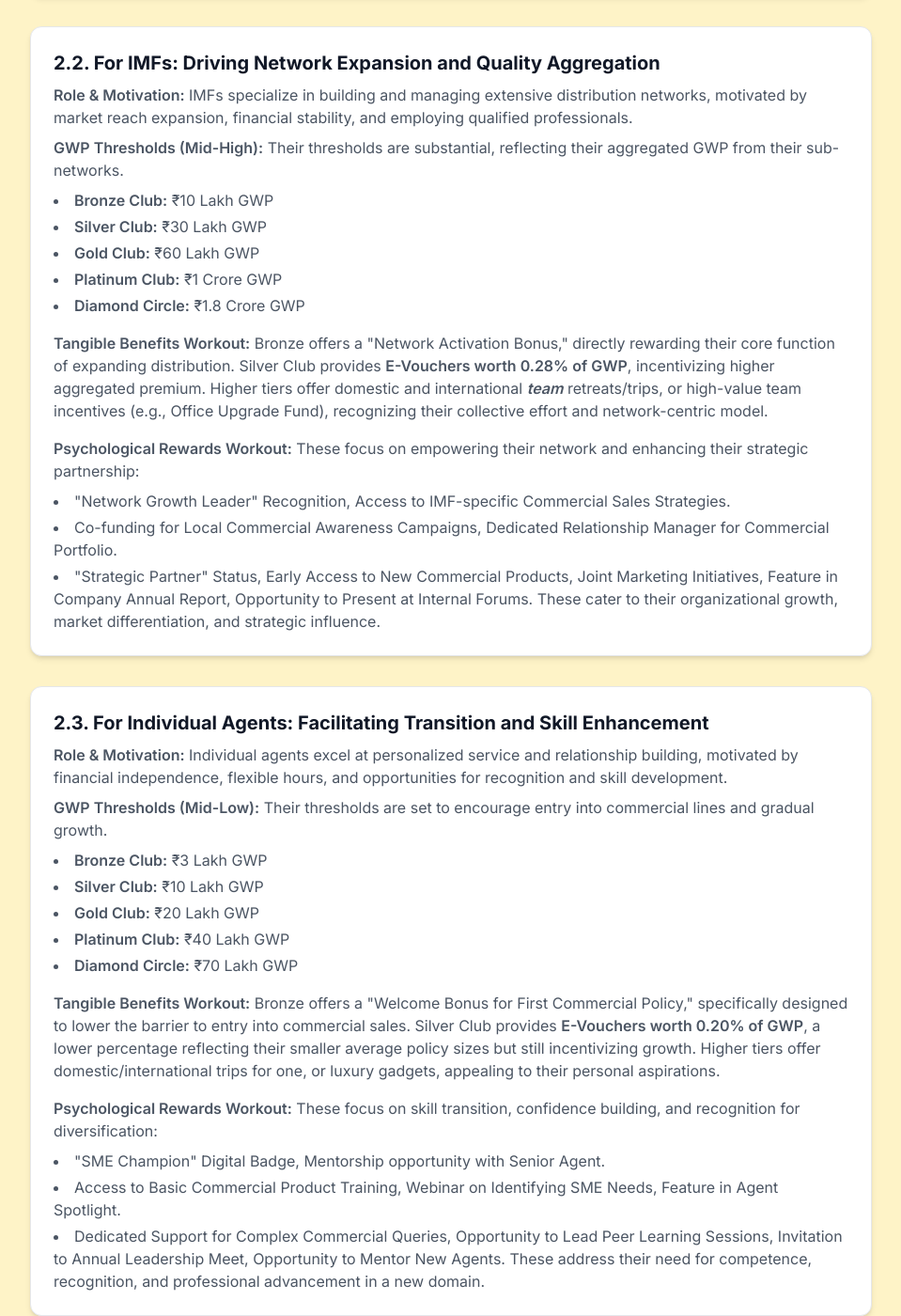
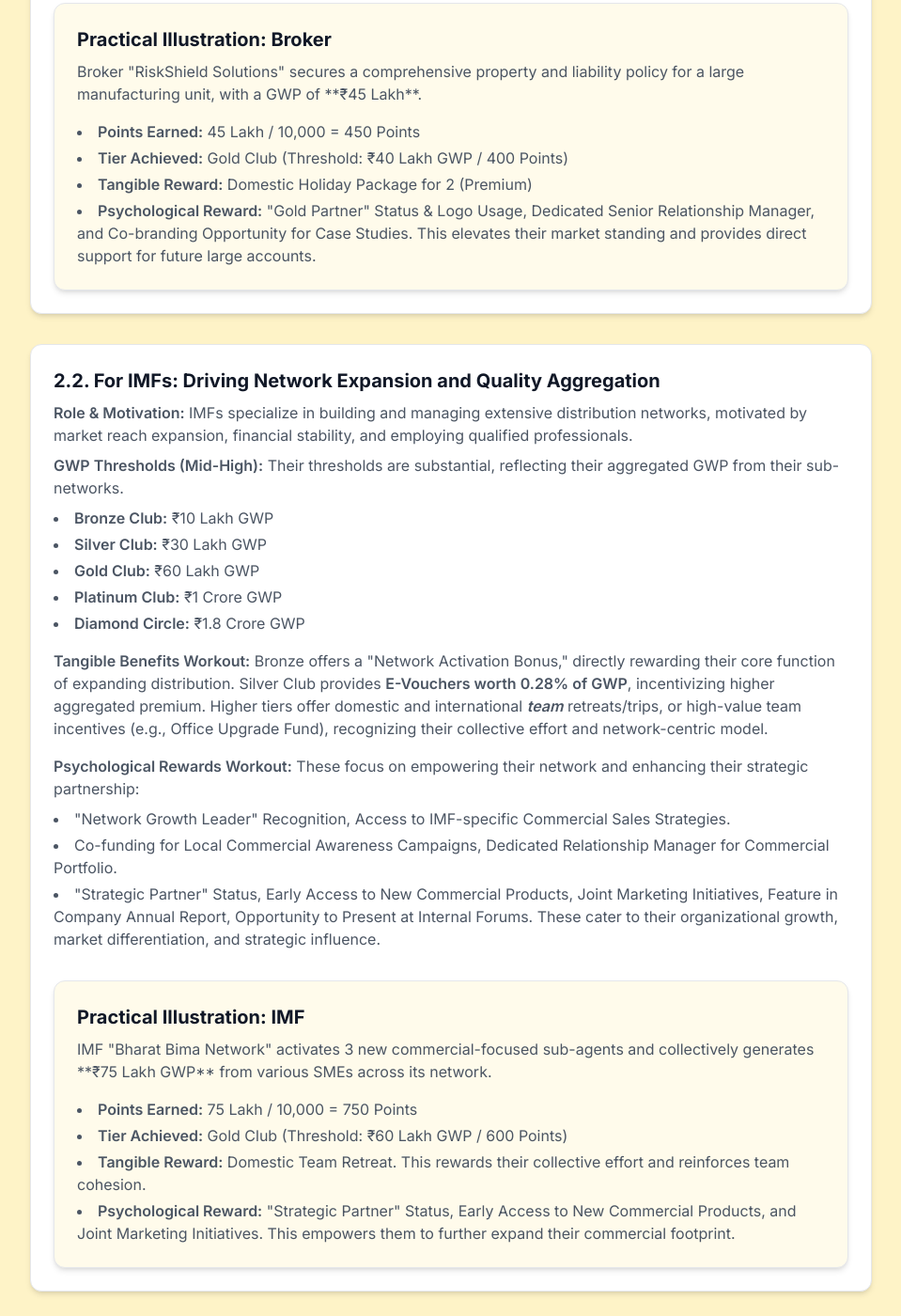
Before and after one commit to NexGenInsureTech/sme_vijayata, a plain HTML site: page index.html in a window 1280 px wide. Shown: the part 4822-6222 px from the top of the page at 94% size, without its empty margins (160-1119 px from the left). Drawn offline with nearby package versions, Linux system fonts and the light colour scheme.

Commit message:
Update index.html

```diff
--- a/index.html
+++ b/index.html
@@ -242,6 +242,17 @@
                                     <li>"Gold Partner" Status & Logo Usage, Dedicated Senior Relationship Manager, Co-branding Opportunity for Case Studies.</li>
                                     <li>Invitation to Annual Broker Summit, Seat on "Chairman's Advisory Council", Priority Access to New Commercial Products. These fulfill their need for esteem, recognition, and self-actualization as strategic partners.</li>
                                 </ul>
+
+                                <div class="mt-8 p-6 bg-amber-50 rounded-xl shadow-md border border-gray-200">
+                                    <h4 class="text-xl font-bold text-gray-900">Practical Illustration: Broker</h4>
+                                    <p class="mt-2 text-gray-600">Broker "RiskShield Solutions" secures a comprehensive property and liability policy for a large manufacturing unit, with a GWP of **₹45 Lakh**.</p>
+                                    <ul class="mt-4 list-disc list-inside text-gray-600 space-y-1">
+                                        <li><strong class="font-semibold">Points Earned:</strong> 45 Lakh / 10,000 = 450 Points</li>
+                                        <li><strong class="font-semibold">Tier Achieved:</strong> Gold Club (Threshold: ₹40 Lakh GWP / 400 Points)</li>
+                                        <li><strong class="font-semibold">Tangible Reward:</strong> Domestic Holiday Package for 2 (Premium)</li>
+                                        <li><strong class="font-semibold">Psychological Reward:</strong> "Gold Partner" Status & Logo Usage, Dedicated Senior Relationship Manager, and Co-branding Opportunity for Case Studies. This elevates their market standing and provides direct support for future large accounts.</li>
+                                    </ul>
+                                </div>
                             </div>
 
                             <div class="bg-white p-6 rounded-xl shadow-md border border-gray-200">
@@ -262,6 +273,17 @@
                                     <li>Co-funding for Local Commercial Awareness Campaigns, Dedicated Relationship Manager for Commercial Portfolio.</li>
                                     <li>"Strategic Partner" Status, Early Access to New Commercial Products, Joint Marketing Initiatives, Feature in Company Annual Report, Opportunity to Present at Internal Forums. These cater to their organizational growth, market differentiation, and strategic influence.</li>
                                 </ul>
+
+                                <div class="mt-8 p-6 bg-amber-50 rounded-xl shadow-md border border-gray-200">
+                                    <h4 class="text-xl font-bold text-gray-900">Practical Illustration: IMF</h4>
+                                    <p class="mt-2 text-gray-600">IMF "Bharat Bima Network" activates 3 new commercial-focused sub-agents and collectively generates **₹75 Lakh GWP** from various SMEs across its network.</p>
+                                    <ul class="mt-4 list-disc list-inside text-gray-600 space-y-1">
+                                        <li><strong class="font-semibold">Points Earned:</strong> 75 Lakh / 10,000 = 750 Points</li>
+                                        <li><strong class="font-semibold">Tier Achieved:</strong> Gold Club (Threshold: ₹60 Lakh GWP / 600 Points)</li>
+                                        <li><strong class="font-semibold">Tangible Reward:</strong> Domestic Team Retreat. This rewards their collective effort and reinforces team cohesion.</li>
+                                        <li><strong class="font-semibold">Psychological Reward:</strong> "Strategic Partner" Status, Early Access to New Commercial Products, and Joint Marketing Initiatives. This empowers them to further expand their commercial footprint.</li>
+                                    </ul>
+                                </div>
                             </div>
 
                             <div class="bg-white p-6 rounded-xl shadow-md border border-gray-200">
@@ -282,6 +304,17 @@
                                     <li>Access to Basic Commercial Product Training, Webinar on Identifying SME Needs, Feature in Agent Spotlight.</li>
                                     <li>Dedicated Support for Complex Commercial Queries, Opportunity to Lead Peer Learning Sessions, Invitation to Annual Leadership Meet, Opportunity to Mentor New Agents. These address their need for competence, recognition, and professional advancement in a new domain.</li>
                                 </ul>
+
+                                <div class="mt-8 p-6 bg-amber-50 rounded-xl shadow-md border border-gray-200">
+                                    <h4 class="text-xl font-bold text-gray-900">Practical Illustration: Individual Agent</h4>
+                                    <p class="mt-2 text-gray-600">Agent "Priya Sharma" successfully transitions into commercial lines, selling 2 property policies and 1 group health policy to local businesses, accumulating **₹12 Lakh GWP**.</p>
+                                    <ul class="mt-4 list-disc list-inside text-gray-600 space-y-1">
+                                        <li><strong class="font-semibold">Points Earned:</strong> 12 Lakh / 10,000 = 120 Points</li>
+                                        <li><strong class="font-semibold">Tier Achieved:</strong> Silver Club (Threshold: ₹10 Lakh GWP / 100 Points)</li>
+                                        <li><strong class="font-semibold">Tangible Reward:</strong> E-Vouchers worth 0.20% of GWP (₹2,400).</li>
+                                        <li><strong class="font-semibold">Psychological Reward:</strong> Silver Partner Certificate, Access to Basic Commercial Product Training, and a Webinar on Identifying SME Needs. This builds her confidence and equips her for further commercial sales.</li>
+                                    </ul>
+                                </div>
                             </div>
 
                             <div class="bg-white p-6 rounded-xl shadow-md border border-gray-200">
@@ -302,6 +335,17 @@
                                     <li>Dedicated Online Support for Commercial Sales, Recognition on Digital Leaderboard.</li>
                                     <li>"Top Digital Performer" Award, Advanced Training on Digital Sales Tools, Feature in POSP Success Stories, Direct Feedback Channel to Product Team. These reinforce their digital strengths and provide avenues for growth within their unique operational model.</li>
                                 </ul>
+
+                                <div class="mt-8 p-6 bg-amber-50 rounded-xl shadow-md border border-gray-200">
+                                    <h4 class="text-xl font-bold text-gray-900">Practical Illustration: POSP</h4>
+                                    <p class="mt-2 text-gray-600">POSP "Digital Connect" utilizes the mobile app to sell 8 shopkeeper's insurance policies and 2 basic property covers, generating **₹6 Lakh GWP**.</p>
+                                    <ul class="mt-4 list-disc list-inside text-gray-600 space-y-1">
+                                        <li><strong class="font-semibold">Points Earned:</strong> 6 Lakh / 10,000 = 60 Points</li>
+                                        <li><strong class="font-semibold">Tier Achieved:</strong> Silver Club (Threshold: ₹5 Lakh GWP / 50 Points)</li>
+                                        <li><strong class="font-semibold">Tangible Reward:</strong> E-Vouchers worth 0.15% of GWP (₹900).</li>
+                                        <li><strong class="font-semibold">Psychological Reward:</strong> Recognition on Digital Leaderboard and Dedicated Online Support for Commercial Sales. This validates their digital efficiency and provides direct assistance.</li>
+                                    </ul>
+                                </div>
                             </div>
                         </div>
                     </div>
```
